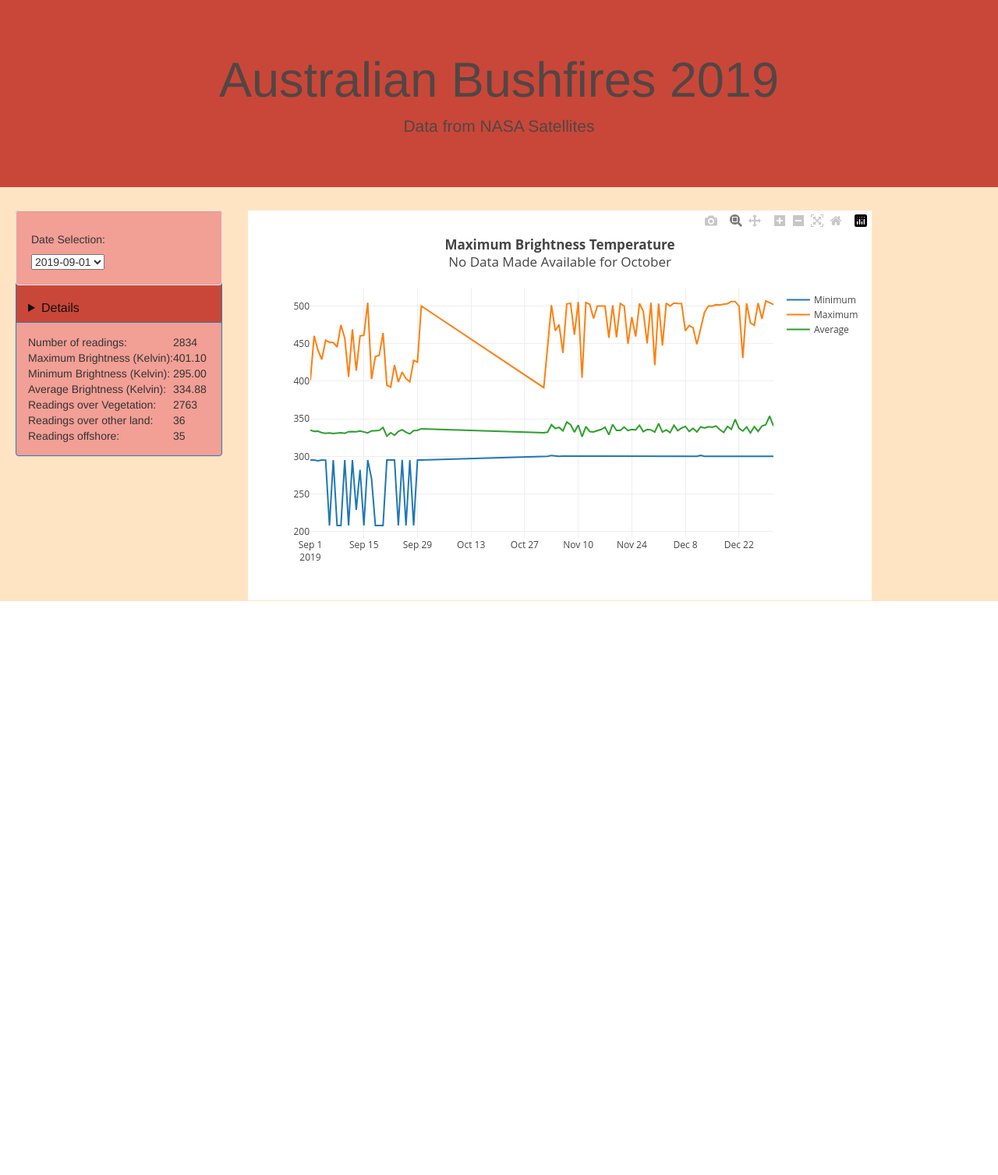
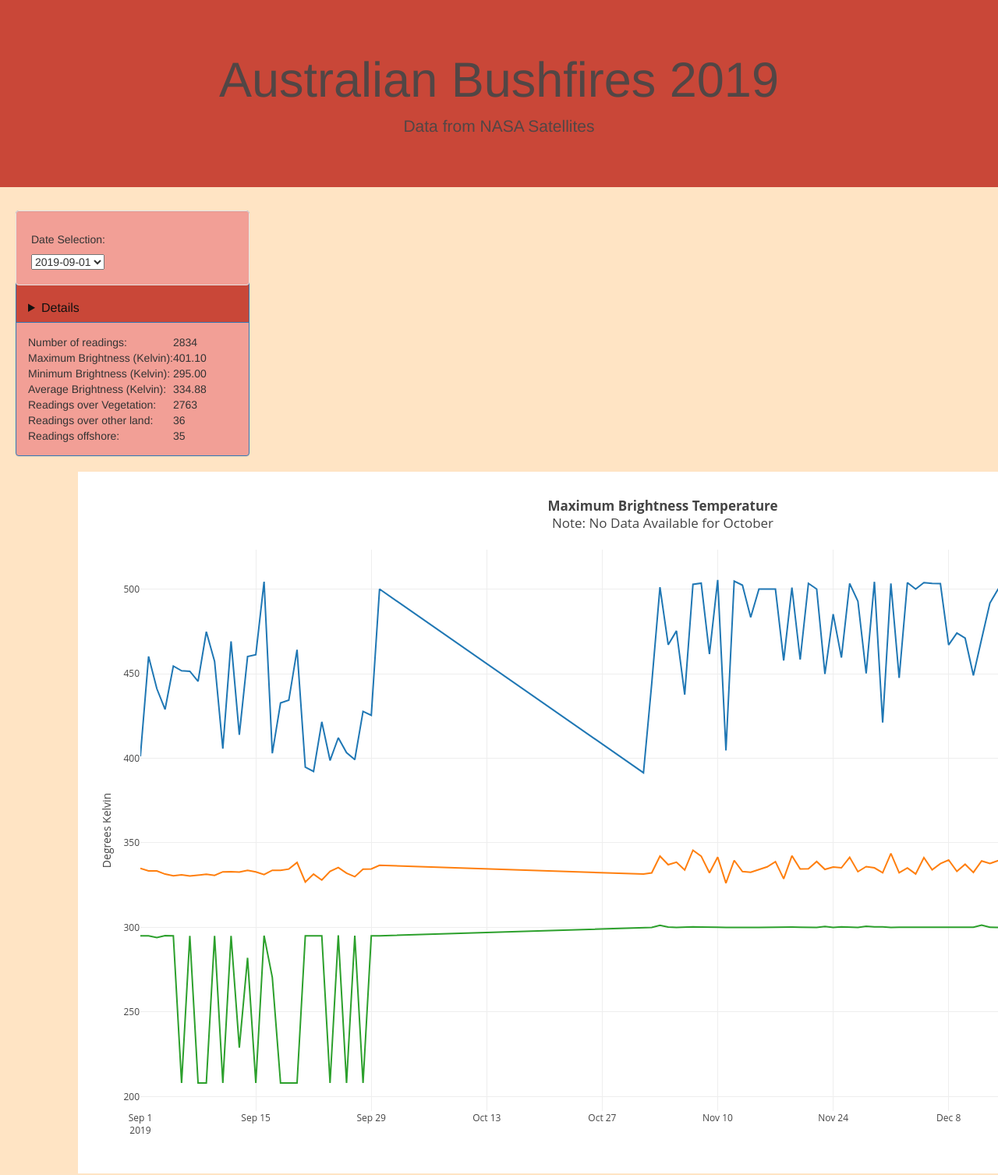
Before and after one commit to PaulaBeckett/Project_3_Data_Visualisation, a Flask app: template FlaskApp/FlaskApp/templates/index3.html in a window 1280 px wide; the page is wider, and only the part inside the window is pictured. Shown: that part at 78% size. Before the commit the page ends 771 px from the top of that part, so only its background shows below. Run offline with Flask 3, Linux system fonts and the light colour scheme; the template is opened without the code that fills it, so the values that code supplies are empty; some libraries are stand-ins or nearby versions.

Commit message:
Flask Adjustments

```diff
--- a/FlaskApp/FlaskApp/app.py
+++ b/FlaskApp/FlaskApp/app.py
@@ -3,16 +3,16 @@
 
 app = Flask(__name__)
 
-@app.route("/")
+@app.route("/australianbushfires2019/home")
 def viewOne():
     return render_template('map_fire.html')
 
-@app.route("/charts")
+@app.route("/australianbushfires2019/data")
 def viewTwo():
     return render_template('index3.html')
 
 
-@app.route("/morecharts")
+@app.route("/australianbushfires2019/satellitedata")
 def viewThree():
     return render_template('linechart.html')
 
--- a/FlaskApp/FlaskApp/static/js/demo.js
+++ b/FlaskApp/FlaskApp/static/js/demo.js
@@ -86,13 +86,16 @@
             type: 'line'
         };
 
-        let allData = [traceMin, traceMax, traceAvg];
+        let allData = [traceMax, traceAvg, traceMin];
 
         let layout = {
-            title: {text: "<b>Maximum Brightness Temperature</b><br>No Data Made Available for October</br>"},
+            yaxis: {title: {
+                text: "Degrees Kelvin"
+            }},
+            title: {text: "<b>Maximum Brightness Temperature</b><br>Note: No Data Available for October</br>"},
             barmode: 'group',
-            width: 800,
-            height: 500
+            width: 1500,
+            height: 900
         };
 
         Plotly.newPlot('plot', allData, layout);
--- a/FlaskApp/FlaskApp/templates/index3.html
+++ b/FlaskApp/FlaskApp/templates/index3.html
@@ -21,19 +21,19 @@
     </div>
     <div class="row">
       <div class="col-md-2" >
-        <div class="well" style="width: 265px;background-color: #f29f96;float: left;margin-left: 20px;">
+        <div class="well" style="width: 300px;background-color: #f29f96;float: left;margin-left: 20px;">
           <h5>Date Selection:</h5>
           <select id="selDataset" onchange="optionChanged(this.value)"></select>
         </div>
-        <div class="panel panel-primary" style="width: 265px;background-color: #f29f96;margin-left: 20px;">
+        <div class="panel panel-primary" style="width: 300px;background-color: #f29f96;margin-left: 20px;">
           <div class="panel-heading" style="background-color: #c94738;color: #121110;">
             <h3 class="panel-title"><Details></Details></h3>
           </div>
           <div id="sample-metadata" class="panel-body"></div>
         </div>
       </div>
-      <div class="col-md-5" style="position:relative; left: 100px">
-        <div id="plot"></div>
+      <div class="col-md-5" style="width: 1500px;position: relative;left: 100px">
+        <div id="plot" ></div>
       </div>
       <div class="col-md-5">
         <div id="another one for here"></div>
```
